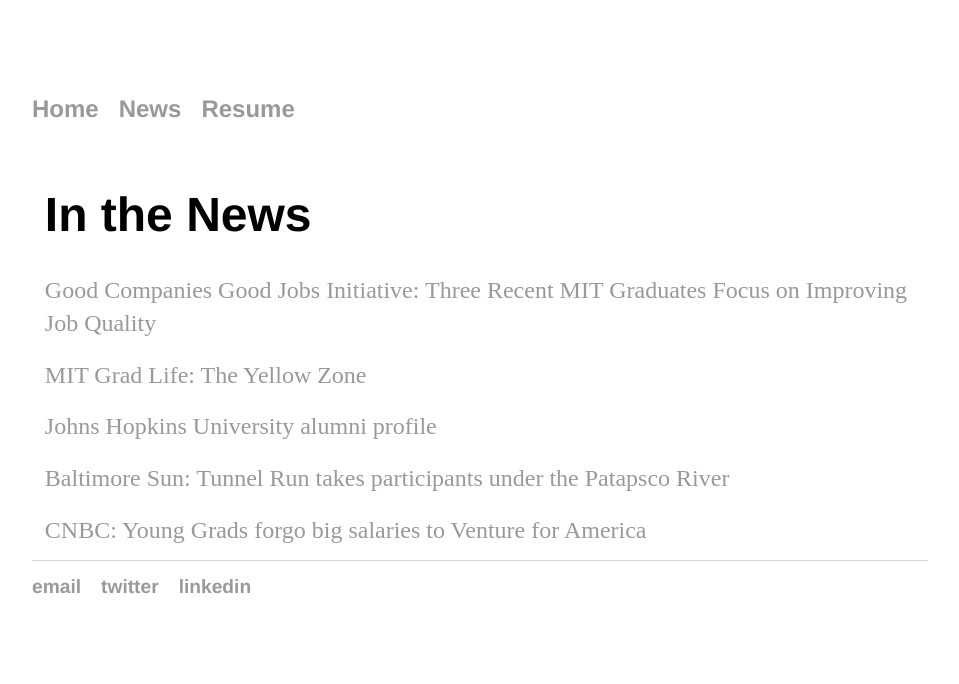
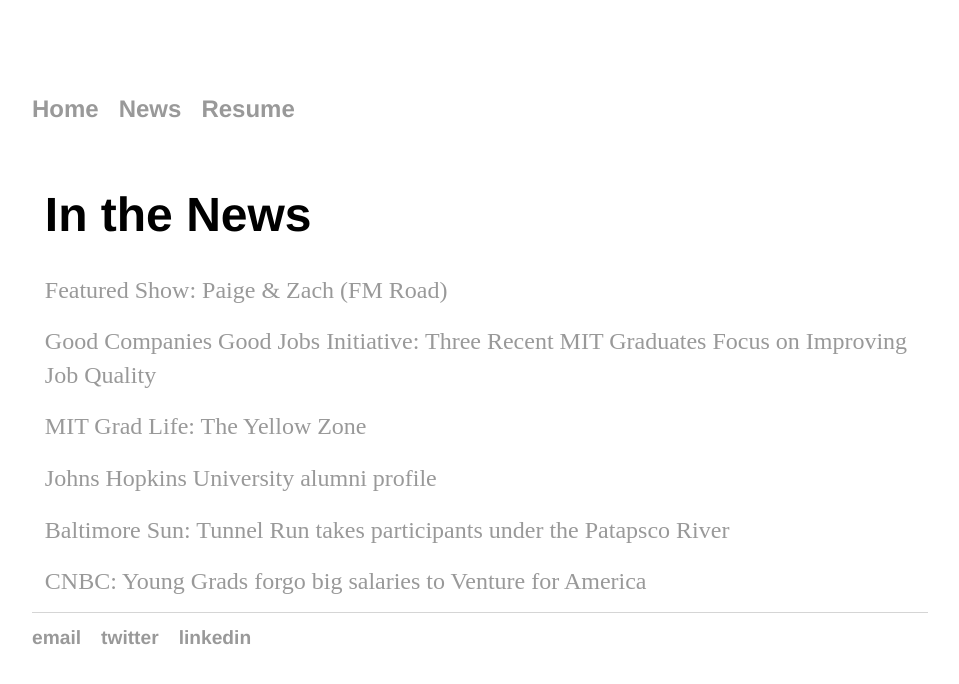
Before and after one commit to paigeboehmcke/paigeboehmcke.github.io, a Jekyll site: the page built from news/index.html, in a window 1280 px wide. Shown: the top 684 px of the page, without its empty margins (160-1119 px from the left). Built offline with Jekyll 4.4.1, drawn with Linux system fonts in a browser that asks for light colours.

Commit message:
Update index.html

```diff
--- a/news/index.html
+++ b/news/index.html
@@ -4,6 +4,8 @@
 ---
 <div class="blurb">
 	<h1>In the News</h1>
+	<a href="http://blog.wmbr.org/?p=501">Featured Show: Paige & Zach (FM Road)</a>
+	<br></br>
 	<a href="https://gcgj.mit.edu/whats-new/blog/three-recent-mit-graduates-focus-improving-job-quality">Good Companies Good Jobs Initiative: Three Recent MIT Graduates Focus on Improving Job Quality</a>
 	<br></br>
 	<a href="https://alum.mit.edu/slice/grad-life-yellow-zone">MIT Grad Life: The Yellow Zone</a>
```
